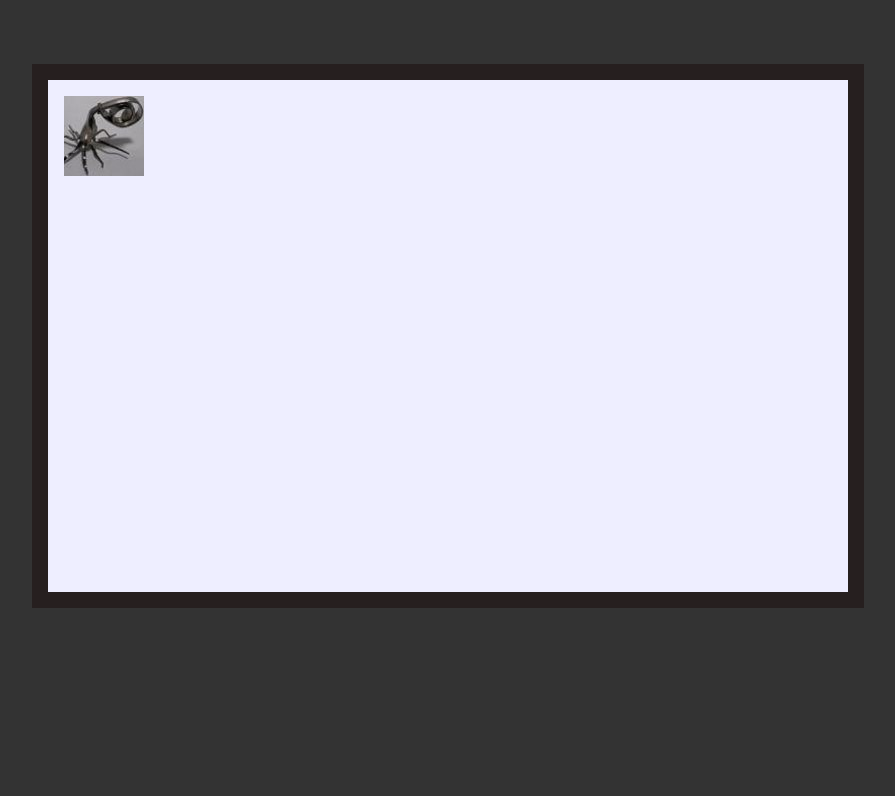
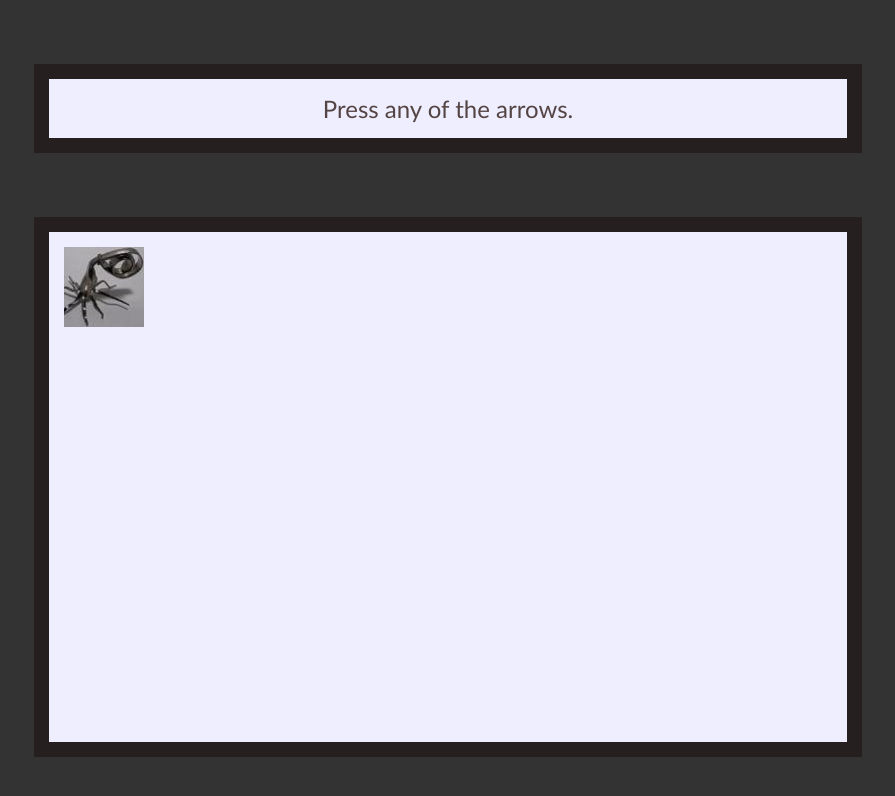
Before and after one commit to ph0rque/html5_game_dev, a plain HTML site: page assignments/2a/index.html in a window 1280 px wide. Shown: the whole page, without its empty margins (192-1087 px from the left). Drawn offline with Linux system fonts and the light colour scheme.

Commit message:
bask in the awesomeness that is assig 2a!

```diff
--- a/assignments/2a/app.css
+++ b/assignments/2a/app.css
@@ -10,10 +10,21 @@ html, body {
 	margin: 5% auto;
 	width: 60%;
 	height: 60%;
-	padding: 1em;
-	border: 1em solid #261F1F;
+	padding: 15px;
+	border: 15px solid #261F1F;
 	background-color: #eeeeff;
 }
+
+#notice {
+	margin: 5% auto;
+	width: 60%;
+	padding: 15px;
+	border: 15px solid #261F1F;
+	background-color: #eeeeff; /*FF6448 for shock value*/
+	text-align:center;
+	font-size:150%;
+}
+
 
 #the-img {
   position:relative;
--- a/assignments/2a/app.js
+++ b/assignments/2a/app.js
@@ -1,28 +1,33 @@
 $(this).keydown(function(e) {
   key = e.keyCode;
   img = $('#the-img');
+  notice = $('#notice');
 
   if (key == 37) {
+    notice.text("←");
     img.animate(
       {left: '-=10' },
       100
     );
   } else if (key == 38) {
+    notice.text("↑");
     img.animate(
       {top: '-=10' },
       100
     );
   } else if (key == 39) {
+    notice.text("→");
     img.animate(
       {left: '+=10' },
       100
     );
   } else if (key == 40) {
+    notice.text("↓");
     img.animate(
       {top: '+=10' },
       100
     );
   } else {
-    //do nothing
+    notice.text("Sorry bub, that's not one of the arrow keys :~/");
   }
 });
--- a/assignments/2a/index.html
+++ b/assignments/2a/index.html
@@ -6,6 +6,7 @@
     <script src="/assignments/2a/app.js"></script>
   </head>
   <body>
+    <div id="notice">Press any of the arrows.</div>
     <div id="the-div">
       <img id="the-img" src="/images/ph0rque.jpeg"/>
     </div>
```
